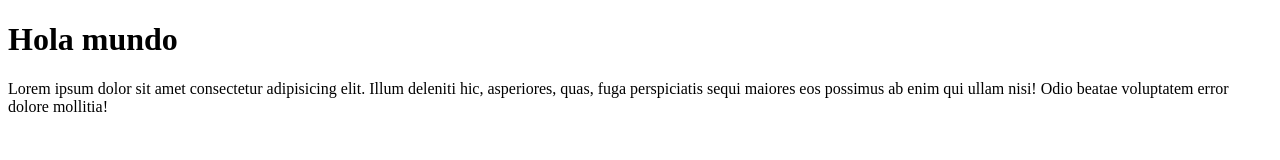
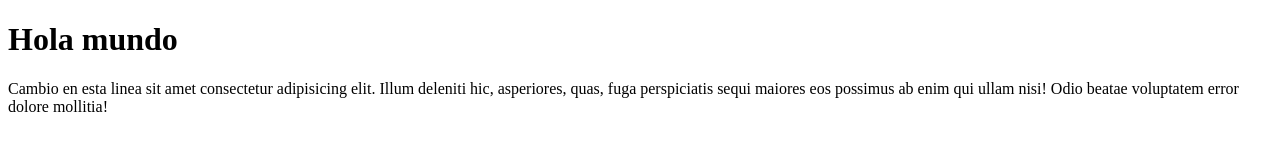
Before and after one commit to denistec/practicaMergeRamas, a plain HTML site: page index.html in a window 1280 px wide. Drawn offline with Linux system fonts and the light colour scheme.

Commit message:
cambie pedazo de texto en linea 10 de HTML

```diff
--- a/index.html
+++ b/index.html
@@ -7,6 +7,6 @@
 </head>
 <body>
     <h1>Hola mundo</h1>
-    <p>Lorem ipsum dolor sit amet consectetur adipisicing elit. Illum deleniti hic, asperiores, quas, fuga perspiciatis sequi maiores eos possimus ab enim qui ullam nisi! Odio beatae voluptatem error dolore mollitia!</p>
+    <p>Cambio en esta linea sit amet consectetur adipisicing elit. Illum deleniti hic, asperiores, quas, fuga perspiciatis sequi maiores eos possimus ab enim qui ullam nisi! Odio beatae voluptatem error dolore mollitia!</p>
 </body>
 </html>
```
